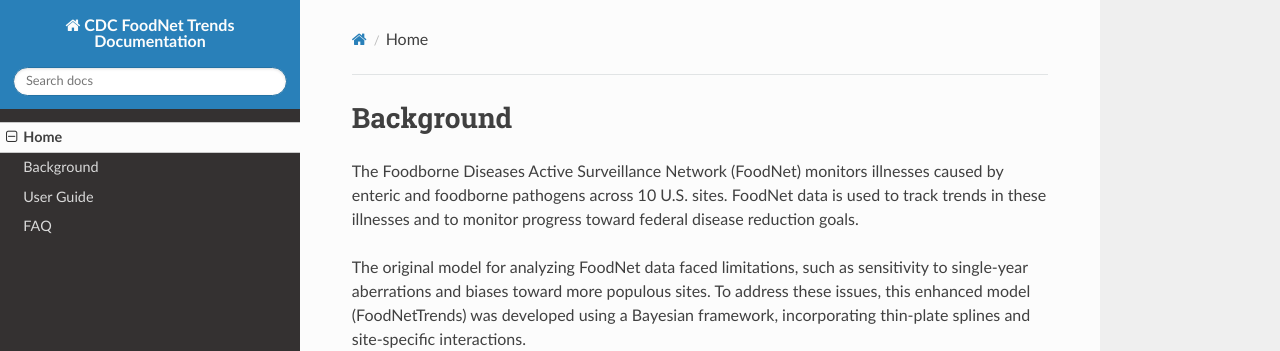
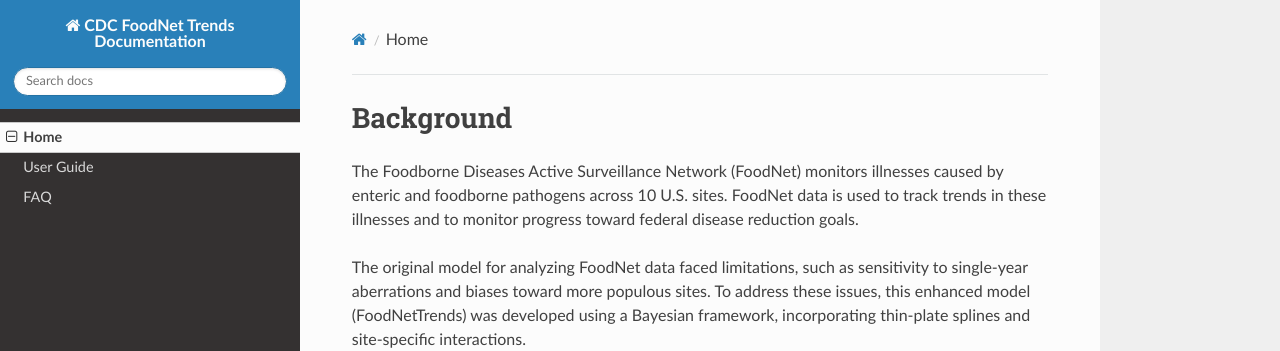
Before and after one commit to CDCgov/FoodNetTrends, an MkDocs documentation site: the page built from docs/index.md, in a window 1280 px wide. Shown: the top 351 px of the page. Built offline with MkDocs 1.6.1, drawn with Linux system fonts in a browser that asks for light colours; nearby versions of some CDN libraries.

Commit message:
Update mkdocs.yaml

```diff
--- a/mkdocs.yaml
+++ b/mkdocs.yaml
@@ -1,7 +1,6 @@
 site_name: "CDC FoodNet Trends Documentation"
 nav:
   - Home: index.md
-  - Background: background.md
   - User Guide: user_guide.md
   - FAQ: faq.md
 theme: readthedocs
```
